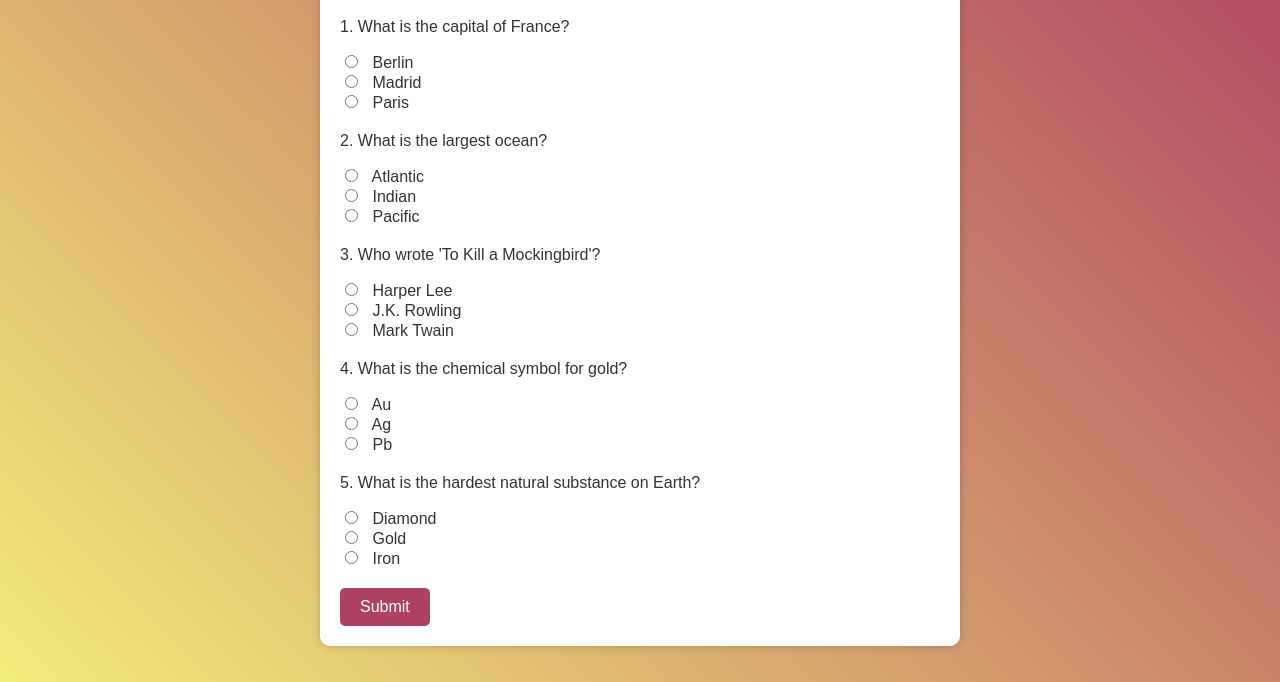
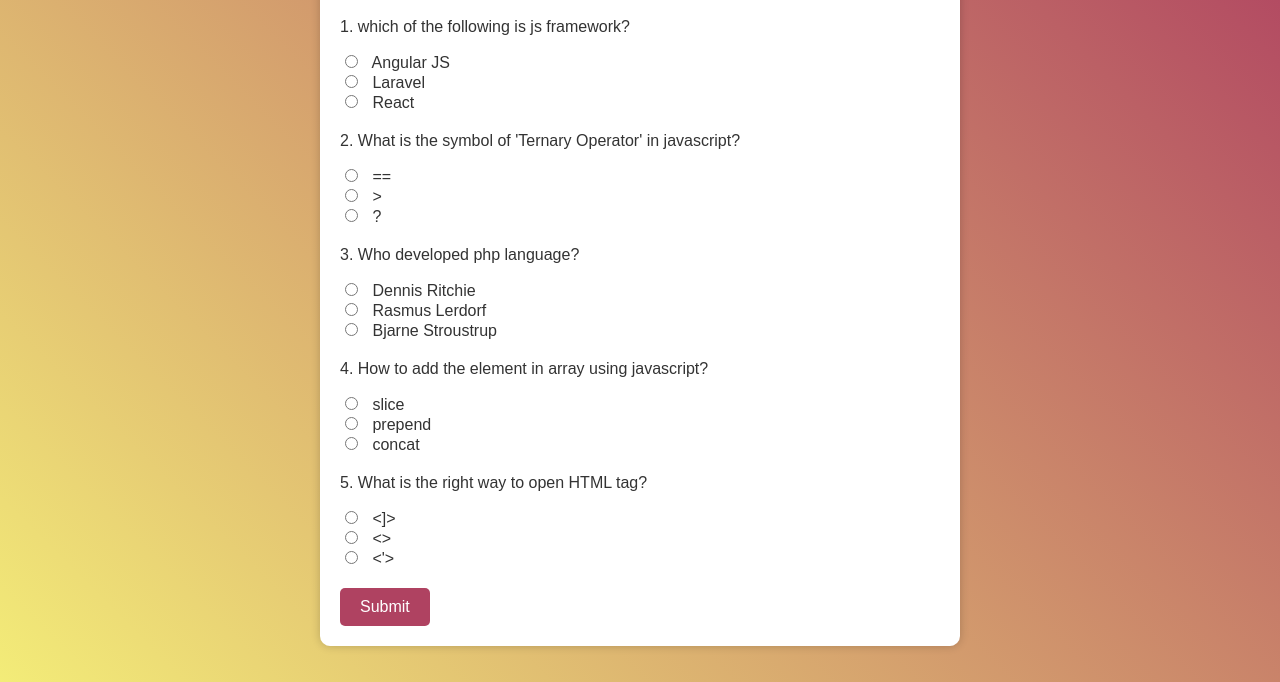
Before and after one commit to HASANKACHWALA52/quiz-app, a plain HTML site: page index.html in a window 1280 px wide. Shown: the part 118-800 px from the top of the page. Drawn offline with Linux system fonts and the light colour scheme.

Commit message:
rechange1

```diff
--- a/index.html
+++ b/index.html
@@ -12,49 +12,49 @@
             <h1>Quiz Time!</h1>
             <form id="quizForm">
                 <div class="question" data-question="1">
-                    <p>1. What is the capital of France?</p>
-                    <input type="radio" id="q1a" name="q1" value="Berlin">
-                    <label for="q1a">Berlin</label><br>
-                    <input type="radio" id="q1b" name="q1" value="Madrid">
-                    <label for="q1b">Madrid</label><br>
-                    <input type="radio" id="q1c" name="q1" value="Paris">
-                    <label for="q1c">Paris</label>
+                    <p>1. which of the following is js framework?</p>
+                    <input type="radio" id="q1a" name="q1" value="Angular JS">
+                    <label for="q1a">Angular JS</label><br>
+                    <input type="radio" id="q1b" name="q1" value="Laravel">
+                    <label for="q1b">Laravel</label><br>
+                    <input type="radio" id="q1c" name="q1" value="React">
+                    <label for="q1c"> React</label>
                 </div>
                 <div class="question" data-question="2">
-                    <p>2. What is the largest ocean?</p>
-                    <input type="radio" id="q2a" name="q2" value="Atlantic">
-                    <label for="q2a">Atlantic</label><br>
-                    <input type="radio" id="q2b" name="q2" value="Indian">
-                    <label for="q2b">Indian</label><br>
-                    <input type="radio" id="q2c" name="q2" value="Pacific">
-                    <label for="q2c">Pacific</label>
+                    <p>2. What is the symbol of 'Ternary Operator' in javascript?</p>
+                    <input type="radio" id="q2a" name="q2" value="==">
+                    <label for="q2a">==</label><br>
+                    <input type="radio" id="q2b" name="q2" value=">">
+                    <label for="q2b">></label><br>
+                    <input type="radio" id="q2c" name="q2" value="?">
+                    <label for="q2c">?</label>
                 </div>
                 <div class="question" data-question="3">
-                    <p>3. Who wrote 'To Kill a Mockingbird'?</p>
-                    <input type="radio" id="q3a" name="q3" value="Harper Lee">
-                    <label for="q3a">Harper Lee</label><br>
-                    <input type="radio" id="q3b" name="q3" value="J.K. Rowling">
-                    <label for="q3b">J.K. Rowling</label><br>
-                    <input type="radio" id="q3c" name="q3" value="Mark Twain">
-                    <label for="q3c">Mark Twain</label>
+                    <p>3. Who developed php language?</p>
+                    <input type="radio" id="q3a" name="q3" value="Dennis Ritchie">
+                    <label for="q3a">Dennis Ritchie</label><br>
+                    <input type="radio" id="q3b" name="q3" value="Rasmus Lerdorf">
+                    <label for="q3b">Rasmus Lerdorf</label><br>
+                    <input type="radio" id="q3c" name="q3" value="Bjarne Stroustrup">
+                    <label for="q3c">Bjarne Stroustrup</label>
                 </div>
                 <div class="question" data-question="4">
-                    <p>4. What is the chemical symbol for gold?</p>
-                    <input type="radio" id="q4a" name="q4" value="Au">
-                    <label for="q4a">Au</label><br>
-                    <input type="radio" id="q4b" name="q4" value="Ag">
-                    <label for="q4b">Ag</label><br>
-                    <input type="radio" id="q4c" name="q4" value="Pb">
-                    <label for="q4c">Pb</label>
+                    <p>4. How to add the element in array using javascript?</p>
+                    <input type="radio" id="q4a" name="q4" value="slice">
+                    <label for="q4a">slice</label><br>
+                    <input type="radio" id="q4b" name="q4" value="prepend">
+                    <label for="q4b">prepend</label><br>
+                    <input type="radio" id="q4c" name="q4" value="concat">
+                    <label for="q4c">concat</label>
                 </div>
                 <div class="question" data-question="5">
-                    <p>5. What is the hardest natural substance on Earth?</p>
-                    <input type="radio" id="q5a" name="q5" value="Diamond">
-                    <label for="q5a">Diamond</label><br>
-                    <input type="radio" id="q5b" name="q5" value="Gold">
-                    <label for="q5b">Gold</label><br>
-                    <input type="radio" id="q5c" name="q5" value="Iron">
-                    <label for="q5c">Iron</label>
+                    <p>5. What is the right way to open HTML tag?</p>
+                    <input type="radio" id="q5a" name="q5" value="</>">
+                    <label for="q5a"> <]> </label><br>
+                    <input type="radio" id="q5b" name="q5" value="<>">
+                    <label for="q5b"><></label><br>
+                    <input type="radio" id="q5c" name="q5" value="<'>">
+                    <label for="q5c"><'></label>
                 </div>
                 <button type="button" onclick="submitQuiz()">Submit</button>
             </form>
--- a/index.js
+++ b/index.js
@@ -1,9 +1,9 @@
 const correctAnswers = {
-    q1: 'Paris',
-    q2: 'Pacific',
-    q3: 'Harper Lee',
-    q4: 'Au',
-    q5: 'Diamond'
+    q1: 'Angular JS',
+    q2: '?',
+    q3: 'Rasmus Lerdorf',
+    q4: 'concat',
+    q5: '<>'
 };
 
 function submitQuiz() {
```
